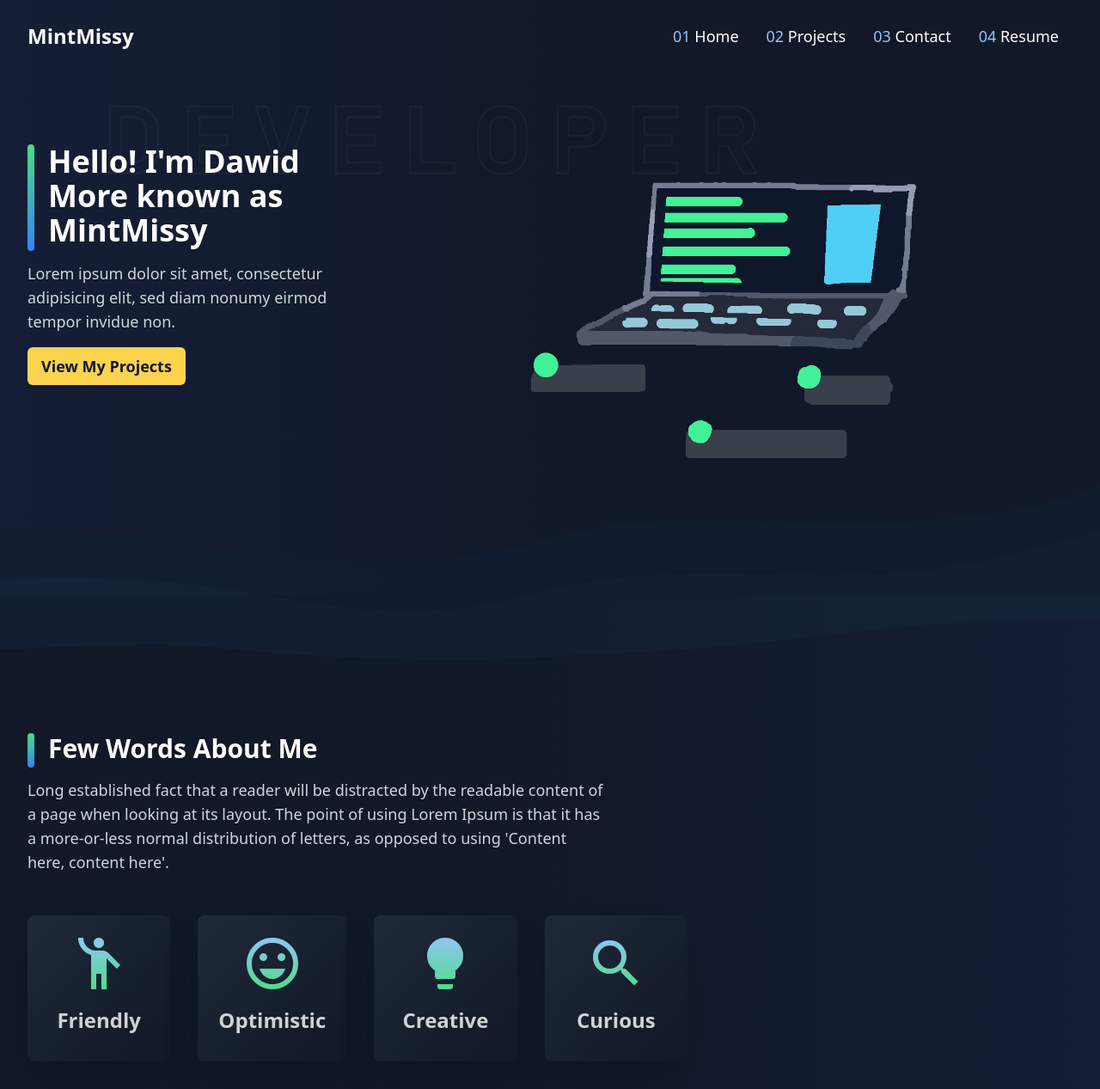
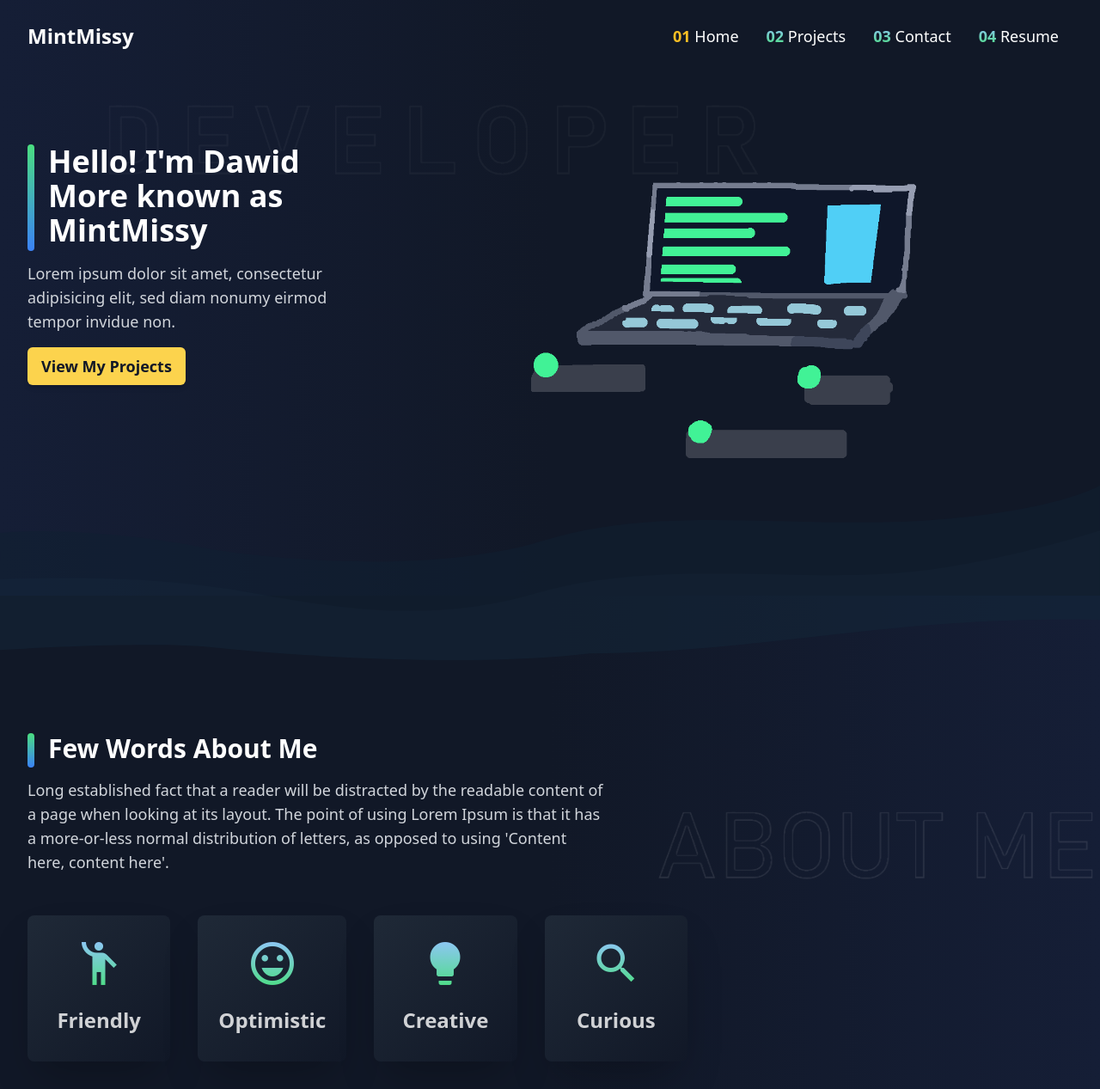
Before and after one commit to MintMissy/Old-Personal-Website, an Angular app: page / in a window 1280 px wide. Shown: the whole page at 86% size. Built offline with nearby package versions, Linux system fonts and the light colour scheme.

Commit message:
Add about graphic; Add gradient text;

```diff
--- a/src/app/home/home/home.component.html
+++ b/src/app/home/home/home.component.html
@@ -18,26 +18,28 @@
   <div class="bg-gradient-to-r from-gray-900 via-gray-900 to-navy relative">
     <img src="./assets/images/home/section-separator.svg" alt=""
          class="absolute inset-x-0 w-full opacity-50 -top-8 sm:-top-16 md:-top-24 lg:-top-32">
-    <div class="pb-32 container">
+    <div class="pb-32 container relative">
+      <img src="./assets/images/home/bg-about.png" alt="" aria-hidden="true"
+           class="hidden lg:block lg:absolute lg:opacity-10 lg:bottom-60 lg:-right-5 lg:scale-90">
       <h1 class="mt-12 sm:mt-24 md:mt-32 header-decoration">Few Words About Me</h1>
       <p class="mt-4 max-w-2xl">Long established fact that a reader will be distracted by the readable content of
         a page when looking at its layout. The point of using Lorem Ipsum is that it has a more-or-less normal
         distribution of letters, as opposed to using 'Content here, content here'.</p>
-      <div class="pt-12 flex flex-wrap gap-4 md:gap-8 max-w-3xl">
+      <div class="pt-12 flex flex-wrap gap-4 md:gap-8 max-w-3xl relative z-20">
         <div class="card--about">
-          <i class="material-icons">emoji_people</i>
+          <i class="material-icons text-gradient">emoji_people</i>
           <h2>Friendly</h2>
         </div>
         <div class="card--about">
-          <i class="material-icons">sentiment_very_satisfied</i>
+          <i class="material-icons text-gradient">sentiment_very_satisfied</i>
           <h2>Optimistic</h2>
         </div>
         <div class="card--about">
-          <i class="material-icons">lightbulb</i>
+          <i class="material-icons text-gradient">lightbulb</i>
           <h2>Creative</h2>
         </div>
         <div class="card--about">
-          <i class="material-icons">search</i>
+          <i class="material-icons text-gradient">search</i>
           <h2>Curious</h2>
         </div>
       </div>
--- a/src/app/home/home/home.component.scss
+++ b/src/app/home/home/home.component.scss
@@ -6,12 +6,16 @@
   @apply bg-gradient-to-br flex-1 from-gray-800 to-gray-900 py-8 px-6 rounded-lg text-center shadow-2xl transition-transform hover:scale-105;
 
   i {
-    @apply text-4xl md:text-5xl scale-150 text-amber-400 text-accent-300 bg-gradient-to-b from-blue-300 to-green-400;
-    -webkit-text-fill-color: transparent;
-    -webkit-background-clip: text;
+    @apply text-4xl md:text-5xl scale-125 text-accent-300 transition-transform;
   }
 
   h2 {
     @apply mt-5 text-white/80 text-xl md:text-2xl;
   }
 }
+
+.card--about:hover {
+  i {
+    @apply scale-150;
+  }
+}
--- a/src/app/shared/menu-items/menu-items.component.html
+++ b/src/app/shared/menu-items/menu-items.component.html
@@ -4,7 +4,7 @@
   <i class="material-icons" (click)="close()">close</i>
   <li *ngFor="let link of links; let i = index;" class="underline-animation">
     <a [routerLink]="link.route">
-      <span aria-hidden="true" class="text-blue-300" routerLinkActive="text-accent-400">0{{i + 1}}</span>
+      <span aria-hidden="true" class="font-bold text-gradient" routerLinkActive="active-link">0{{i + 1}}</span>
       {{link.text}}
     </a>
   </li>
--- a/src/app/shared/navbar/navbar.component.html
+++ b/src/app/shared/navbar/navbar.component.html
@@ -12,7 +12,7 @@
       <ul class="hidden md:flex gap-8 p-4 text-lg">
         <li *ngFor="let link of links; let i = index;" class="underline-animation">
           <a [routerLink]="link.route">
-            <span aria-hidden="true" class="text-blue-300" routerLinkActive="text-accent-400">0{{i + 1}}</span>
+            <span aria-hidden="true" class="font-bold text-gradient" routerLinkActive="active-link">0{{i + 1}}</span>
             {{link.text}}
           </a>
         </li>
--- a/src/styles.scss
+++ b/src/styles.scss
@@ -40,6 +40,19 @@ p {
   @apply before:w-full;
 }
 
+.text-gradient {
+  @apply bg-gradient-to-b from-blue-300 to-green-400 text-secondary-400;
+  -webkit-text-fill-color: transparent;
+  -webkit-background-clip: text;
+}
+
+.active-link{
+  @apply text-accent-400;
+  background: unset;
+  -webkit-text-fill-color: unset;
+  -webkit-background-clip: unset;
+}
+
 .btn {
   @apply
   bg-accent-300 py-2 px-4 text-gray-900 font-semibold rounded-md shadow-md cursor-pointer transition-transform
```
Also changed, not shown: src/assets/images/home/bg-about.png (added).
